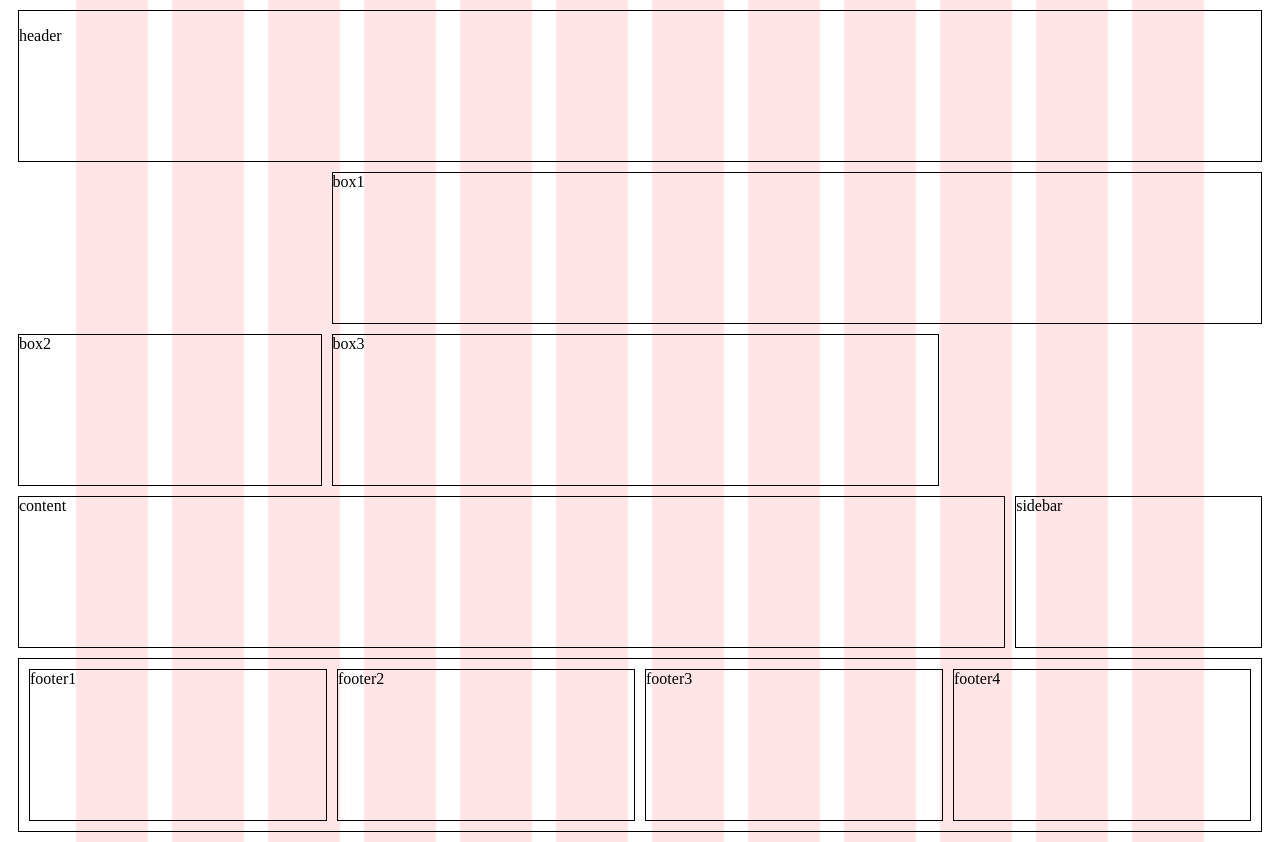
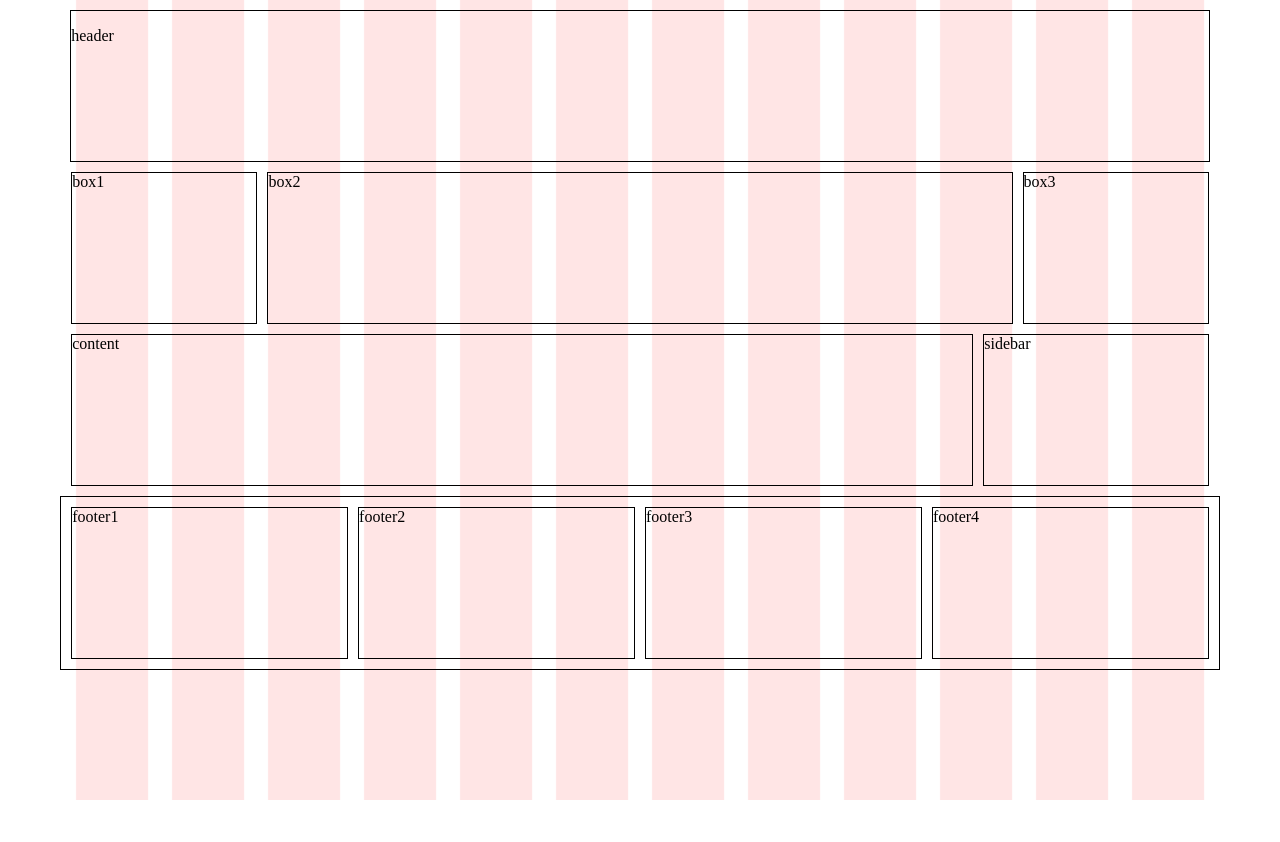
Before and after one commit to shakurmohamoud/CCS-grids-grupparbete, a plain HTML site: page index.html in a window 1280 px wide. After the commit the page ends 800 px from the top, so only its background shows below. Drawn offline with Linux system fonts and the light colour scheme.

Commit message:
CSS-Första dagen

```diff
--- a/css/style.css
+++ b/css/style.css
@@ -4,11 +4,18 @@ body {
 	background-size: 90%;
 }
 /*************************************************/
+.enter,
+.boxar,
+.sektion3,
+.footer {
+  width: 90%;
+  margin: 10px auto;   /* auto = centrerar */
+}
 
 .enter {
 	border: solid 1px;
 	display: grid;
-	margin: 10px;
+
 	min-height: 150px;
 
 
@@ -21,9 +28,9 @@ body {
 
 
 	display: grid;
-	grid-template-columns: 1fr 2fr 1fr;
+	grid-template-columns: 2fr 8fr 2fr;
 	gap: 10px;
-	margin: 10px;
+
 
 }
 
@@ -31,7 +38,7 @@ body {
 	display: grid;
 	grid-template-columns: 4fr 1fr;
 	gap: 10px;
-	margin: 10px;
+
 }
 
 div {
@@ -42,7 +49,7 @@ div {
 	display: grid;
 	grid-template-columns: repeat(4, 1fr);
 	gap: 10px;
-	margin: 10px;
+
 	border: 1px solid black;
 	padding: 10px;
 
@@ -50,7 +57,5 @@ div {
 .footer section {
 	border: 1px solid black;
 	min-height: 150px;
+
 }
-.box1 {
-grid-column-start: 2;grid-column-end: five;grid-row-start;
-}
```
